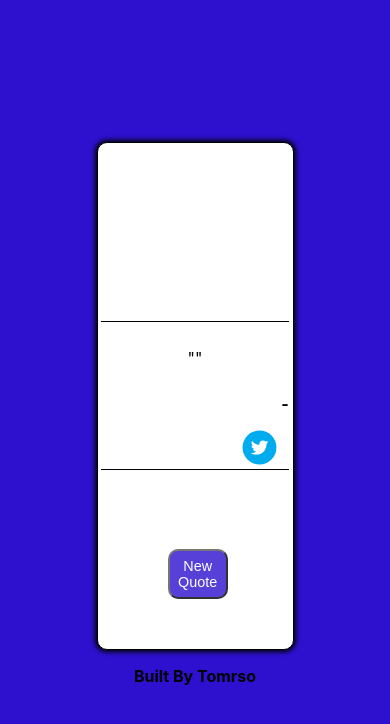
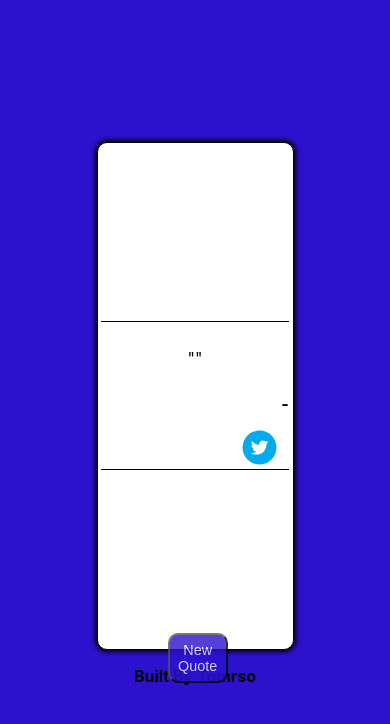
Before and after one commit to Tomrso/quotegenerator, a React (Create React App) app: page / in a window 390 px wide. Shown: the top 724 px of the page. Built offline with nearby package versions, Linux system fonts and the light colour scheme; no server answers; the HTML template or start-up script is replaced by a standard one.

Commit message:
modified:   src/Card.css

```diff
--- a/src/Card.css
+++ b/src/Card.css
@@ -30,7 +30,7 @@
 }
 #buttonWrapper {
     position:absolute;
-    left: 49%;
+    left: 48%;
     top: 65%;
     opacity: 80%;
 }
@@ -72,7 +72,7 @@
         font-size: 0.9em;
     }
     #buttonWrapper {
-        top: 65%;
+        top: 75%;
         left: 43%;
     }
 }
```
